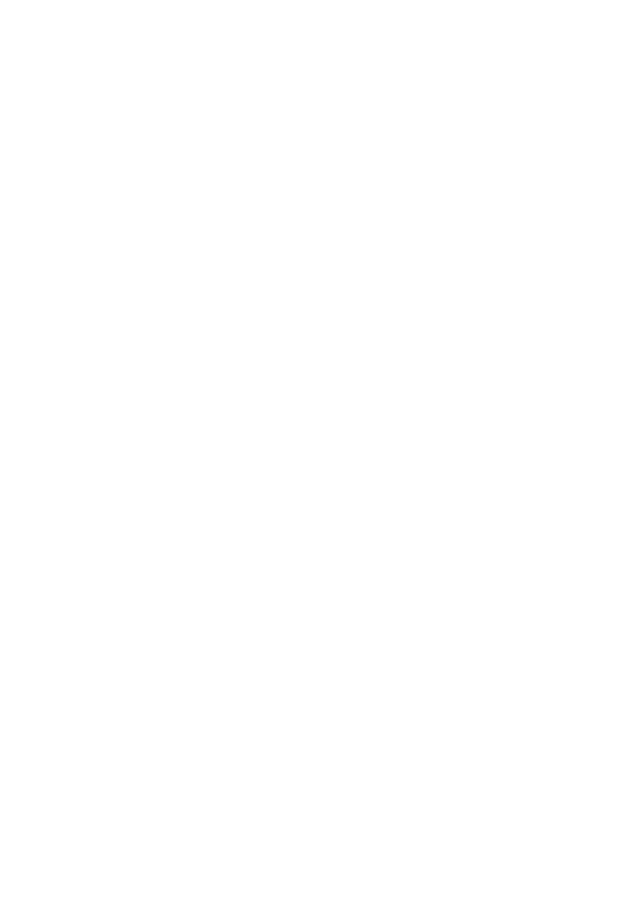
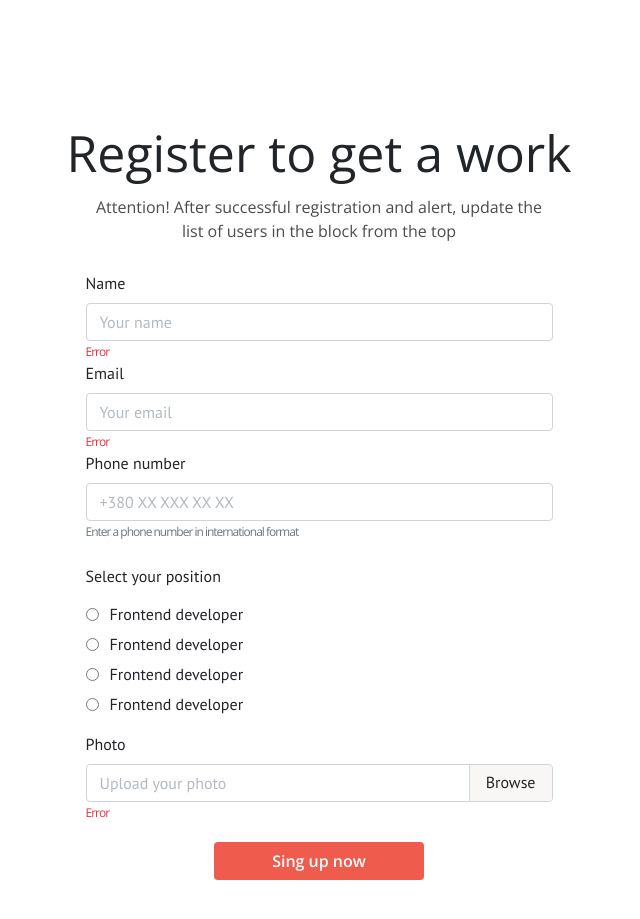
Before and after one commit to D1White/abz_test, a React (Create React App) app: page / in a window 1280 px wide. Shown: the part 2420-3339 px from the top of the page, without its empty margins (321-961 px from the left). Before the commit the page ends 2393 px from the top, so only its background shows below. Built offline with nearby package versions, Linux system fonts and the light colour scheme.

Commit message:
add form block

```diff
--- a/src/App.jsx
+++ b/src/App.jsx
@@ -1,4 +1,4 @@
-import { Header, Banner, AboutMe, Users } from "./components";
+import { Header, Banner, AboutMe, Users, Form } from "./components";
 
 function App() {
   return (
@@ -8,6 +8,7 @@
         <Banner />
         <AboutMe />
         <Users />
+        <Form />
       </main>
     </>
   );
--- /dev/null
+++ b/src/components/Form/Form.jsx
@@ -0,0 +1,69 @@
+import React from "react";
+import "./form.scss";
+
+function Form() {
+  return (
+    <div className='form'>
+      <div className='form__container'>
+        <h1 className='form__title'>Register to get a work</h1>
+        <span className='form__subtitle'>
+          Attention! After successful registration and alert, update the
+          <br />
+          list of users in the block from the top
+        </span>
+        <form>
+          <span className='form__text'>Name</span>
+          <input type='text' placeholder='Your name' className='form__input' />
+          <span className='form__text-info error'>Error</span>
+
+          <span className='form__text'>Email</span>
+          <input type='text' placeholder='Your email' className='form__input' />
+          <span className='form__text-info error'>Error</span>
+
+          <span className='form__text'>Phone number</span>
+          <input
+            type='text'
+            placeholder='+380 XX XXX XX XX'
+            className='form__input'
+          />
+          <span className='form__text-info'>
+            Enter a phone number in international format
+          </span>
+
+          <div className='radio'>
+            <span className='form__text'>Select your position</span>
+
+            <p>
+              <input type='radio' name='position' id='radio-1' />
+              <label htmlFor='radio-1'>Frontend developer</label>
+            </p>
+            <p>
+              <input type='radio' name='position' id='radio-2' />
+              <label htmlFor='radio-2'>Frontend developer</label>
+            </p>
+            <p>
+              <input type='radio' name='position' id='radio-3' />
+              <label htmlFor='radio-3'>Frontend developer</label>
+            </p>
+            <p>
+              <input type='radio' name='position' id='radio-4' />
+              <label htmlFor='radio-4'>Frontend developer</label>
+            </p>
+          </div>
+          <span className='form__text'>Photo</span>
+          <label className='form__file'>
+            <span className='form__file-text'>Upload your photo</span>
+            <span className='form__file-button'>Browse</span>
+            <input type='file' name='user[image]' />
+          </label>
+          <span className='form__text-info error'>Error</span>
+        </form>
+        <button type='submit' className='form__btn'>
+          Sing up now
+        </button>
+      </div>
+    </div>
+  );
+}
+
+export default Form;
--- /dev/null
+++ b/src/components/Form/form.scss
@@ -0,0 +1,163 @@
+@import url('https://fonts.googleapis.com/css2?family=PT+Sans&display=swap');
+@import '../../styles/variables.scss';
+
+.form {
+  width: 100%;
+  @include flex-center;
+
+  &__container {
+    @include container;
+    display: flex;
+    flex-direction: column;
+    align-items: center;
+    padding: 153px 0 163px 0;
+  }
+
+  &__title {
+    @include heading_1-d;
+    margin-bottom: 15px;
+  }
+
+  &__subtitle {
+    @include paragraph_1;
+    color: #4c4b4b;
+    margin-bottom: 28px;
+    text-align: center;
+  }
+
+  &__text {
+    font-family: 'PT Sans', sans-serif;
+    @include paragraph_1;
+    margin-bottom: 8px;
+
+    &-info {
+      font-family: 'Open Sans', sans-serif;
+      font-size: 12px;
+      color: #6c757d;
+      margin: 5px 0 3px 0;
+      letter-spacing: -1px;
+
+      &.error {
+        color: #db3445;
+      }
+    }
+  }
+
+  &__input {
+    width: 467px;
+    padding: 6px 13px;
+    border: solid 1px #ced4da;
+    border-radius: 4px;
+
+    font-family: 'PT Sans', sans-serif;
+    @include paragraph_1;
+
+    &::placeholder {
+      color: #b2b9c0;
+    }
+
+    &:focus {
+      border: solid 1px #80bdff;
+      -webkit-box-shadow: 0px 0px 5px 0px #80bdff;
+      box-shadow: 0px 0px 5px 0px #80bdff;
+    }
+
+    &:disabled {
+      background-color: #E9ECEF;
+    }
+
+    &.error {
+      border: solid 1px #db3445;
+
+      &:focus {
+        -webkit-box-shadow: 0px 0px 5px 0px #db3445;
+        box-shadow: 0px 0px 5px 0px #db3445;
+      }
+    }
+
+  }
+
+  &__file {
+    height: 38px;
+    border: solid 1px #ced4da;
+    border-radius: 4px;
+    display: flex;
+    align-items: center;
+    justify-content: space-between;
+
+    &-text {
+      font-family: 'PT Sans', sans-serif;
+      @include paragraph_1;
+      color: #b2b9c0;
+      margin-left: 13px;
+    }
+
+    &-button {
+      font-family: 'PT Sans', sans-serif;
+      @include paragraph_1;
+      color: #212529;
+      height: 100%;
+      padding: 5px 16px;
+      background-color: #f8f7f5;
+      border-left: solid 1px #d4d9de;
+      cursor: pointer;
+      border-radius: 0 4px 4px 0;
+    }
+
+    &>input[type="file"] {
+      display: none;
+    }
+
+    &.error {
+      border: solid 1px #db3445;
+      -webkit-box-shadow: 0px 0px 5px 0px #db3445;
+      box-shadow: 0px 0px 5px 0px #db3445;
+    }
+  }
+
+  &__btn {
+    padding: 8px 58px;
+    margin-top: 20px;
+    background-color: $primary;
+    border-radius: 4px;
+    font-family: 'Open Sans', sans-serif;
+    -webkit-font-smoothing: antialiased;
+    -moz-osx-font-smoothing: grayscale;
+    font-size: 16px;
+    font-weight: 600;
+    color: $bg;
+
+    max-width: 470px;
+    overflow: hidden;
+    white-space: nowrap;
+    text-overflow: ellipsis;
+
+    &:hover {
+      @include hover-btn;
+    }
+  }
+}
+
+form {
+  display: flex;
+  flex-direction: column;
+}
+
+.radio {
+  display: flex;
+  flex-direction: column;
+  margin-top: 23px;
+  margin-bottom: 16px;
+
+  &>p {
+    margin-top: 6px;
+    display: flex;
+    align-items: center;
+
+    &>label {
+      font-family: 'PT Sans', sans-serif;
+      @include paragraph_1;
+      margin-left: 11px;
+    }
+  }
+}
--- a/src/components/index.js
+++ b/src/components/index.js
@@ -3,3 +3,4 @@
 export {default as AboutMe} from './AboutMe/AboutMe';
 export {default as Users} from './Users/Users';
 export {default as UserCard} from './UserCard/UserCard';
+export {default as Form} from './Form/Form';
```
